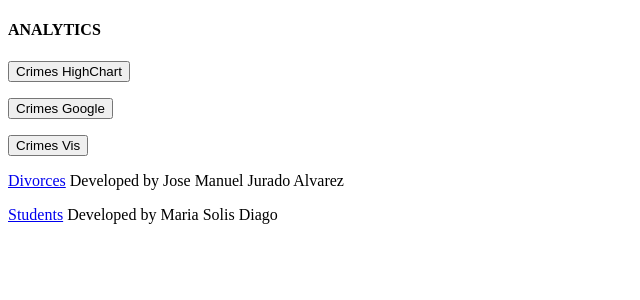
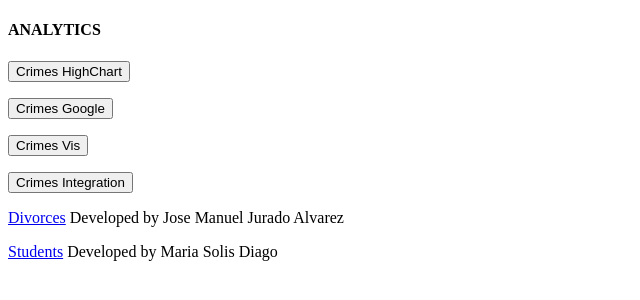
Before and after one commit to gti-sos/SOS1718-08, a website: page public/analytics.html in a window 1280 px wide. Shown: the whole page, without its empty margins (0-640 px from the left). Drawn offline with Linux system fonts and the light colour scheme.

Commit message:
añadidos botones

```diff
--- a/public/analytics.html
+++ b/public/analytics.html
@@ -9,6 +9,7 @@
         <p><a href="/#!/crimesView"><button class="button btn-primary" >Crimes HighChart</button></a></p>
         <p><a href="/#!/crimesView2"><button class="button btn-primary">Crimes Google</button></a></p>
         <p><a href="/#!/crimesView3"><button class="button btn-primary">Crimes Vis</button></a></p>
+        <p><a href="/#!/crimesIntegration"><button class="button btn-primary">Crimes Integration</button></a></p>
         <p><a href="https://sos1718-08.herokuapp.com/#!/divorces-an/stadistics">Divorces</a> Developed by Jose Manuel Jurado Alvarez</p>
         <p><a href="https://sos1718-08.herokuapp.com/#!/students-an/stadistics">Students</a> Developed by Maria Solis Diago</p>
 
```
Also changed, not shown: public/listCrimes.html (+1 -0 lines).
